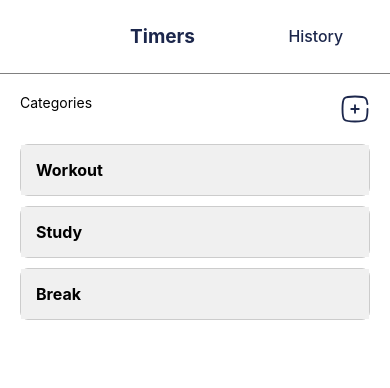
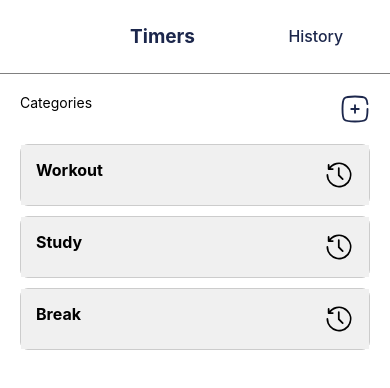
Before and after one commit to priya2410r/TimerApp, a React Native app: screen /Home in a window 390 px wide. Shown: the top 388 px of the page. Built offline with nearby package versions, Linux system fonts and the light colour scheme.

Commit message:
history update done

```diff
--- /dev/null
+++ b/src/images/historyIcon.js
@@ -0,0 +1,16 @@
+import * as React from "react"
+import Svg, { Circle, Rect, Path } from 'react-native-svg';
+
+const HistoryIcon = (props) => (
+     <Svg
+     xmlns="http://www.w3.org/2000/svg"
+     width={30}
+     height={30}
+     className="cf-icon-svg"
+     viewBox="-1 0 19 19"
+     {...props}
+   >
+     <Path d="M16.417 9.5a7.919 7.919 0 0 1-15.212 3.082A7.87 7.87 0 0 1 .584 9.5a.554.554 0 0 1 1.109 0 6.81 6.81 0 0 0 13.081 2.65 6.811 6.811 0 0 0-9.66-8.557 6.859 6.859 0 0 0-1.847 1.554h1.276a.554.554 0 0 1 0 1.108h-2.61a.554.554 0 0 1-.555-.554V3.09a.554.554 0 0 1 1.109 0v1.262A7.898 7.898 0 0 1 8.5 1.583 7.911 7.911 0 0 1 16.417 9.5zm-5.181 3a.554.554 0 0 1-.784 0l-2.42-2.42a.552.552 0 0 1-.22-.441V5.168a.554.554 0 1 1 1.11 0v4.234l2.314 2.315a.554.554 0 0 1 0 .784z" />
+   </Svg>
+)
+export default HistoryIcon
--- a/src/screens/history/index.js
+++ b/src/screens/history/index.js
@@ -5,9 +5,9 @@ import Header from "../../components/header";
 import { moderateScale, verticalScale } from "react-native-size-matters";
 import { color } from "../../../configs/constants";
 
-const HistoryScreen = ({ navigation }) => {
+const HistoryScreen = ({ navigation,route }) => {
   const [history, setHistory] = useState([]);
-
+const {type}=route?.params
   useEffect(() => {
     fetchHistory();
   }, []);
@@ -16,7 +16,14 @@ const HistoryScreen = ({ navigation }) => {
     try {
       const storedHistory = await AsyncStorage.getItem("history");
       if (storedHistory) {
-        setHistory(JSON.parse(storedHistory));
+        console.log(storedHistory, "storedHistory");
+
+        const parsedHistory = JSON.parse(storedHistory);
+
+        const filteredHistory = parsedHistory.filter((item) => item.category === type);
+
+        console.log(filteredHistory, "histories");
+        setHistory(filteredHistory);
       }
     } catch (error) {
       console.error("Error fetching history:", error);
--- a/src/screens/home/category.js
+++ b/src/screens/home/category.js
@@ -2,18 +2,22 @@ import { View, Text, TouchableOpacity, FlatList } from 'react-native';
 
 import React from 'react'
 import RenderHome from './renderHome';
+import HistoryIcon from '../../images/historyIcon';
 
-export default function CategoryItem({item,expandedCategory,toggleCategory,data,setData}) {
+export default function CategoryItem({item,expandedCategory,toggleCategory,data,setData,navigation}) {
      const filteredTimers = data.filter(timer => timer.category === expandedCategory);
      console.log(filteredTimers,"vasjhcjsg")
 
   return (
           <View style={{ marginBottom: 10, borderWidth: 1, borderColor: '#ccc', borderRadius: 8 }}>
             <TouchableOpacity
-              style={{ padding: 15, backgroundColor: '#f0f0f0' }}
+              style={{ padding: 15, backgroundColor: '#f0f0f0',flexDirection:'row',justifyContent:'space-between' }}
               onPress={() => toggleCategory(item.value)}
             >
               <Text style={{ fontSize: 16, fontWeight: 'bold' }}>{item.label}</Text>
+              <TouchableOpacity onPress={()=>navigation.navigate("History",{type:item.value})}>
+               <HistoryIcon />
+              </TouchableOpacity>
             </TouchableOpacity>
             {expandedCategory === item.value && (
              <View>
--- a/src/screens/home/index.js
+++ b/src/screens/home/index.js
@@ -78,6 +78,7 @@ const HomeScreen = ({ navigation }) => {
             toggleCategory={toggleCategory}
             data={data}
             setData={setData}
+            navigation={navigation}
           />
         )}      />
 
--- a/src/screens/home/renderHome.js
+++ b/src/screens/home/renderHome.js
@@ -31,6 +31,7 @@ export default function RenderHome({ item, data, setData }) {
         name: timer.name,
         duration: timer.duration,
         completedAt: new Date().toLocaleString(),
+        category:timer.category
       };
 
       const existingHistory = await AsyncStorage.getItem("history");
```
Also changed, not shown: src/screens/timers/index.js (+0 -21 lines).
